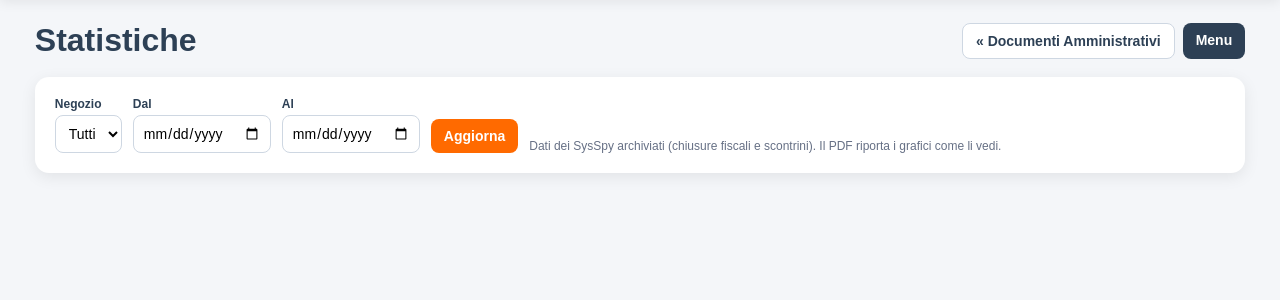
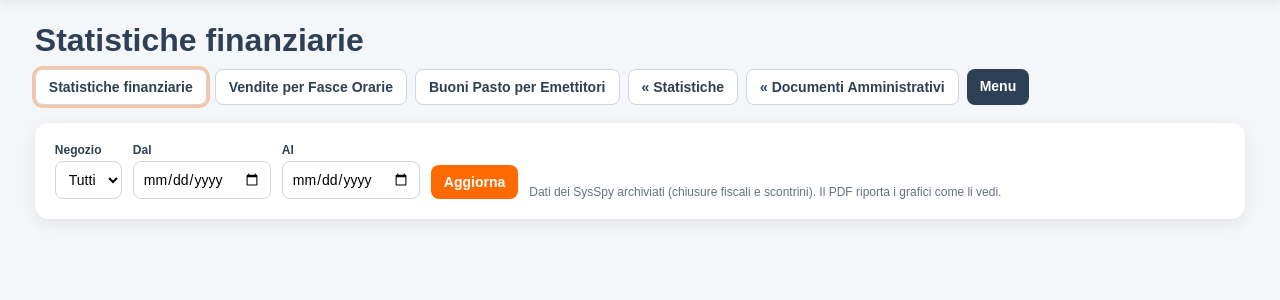
Before and after one commit to sanidatsoftware/FuturaPro, a Django app: template PrimaNota/primanota/templates/primanota/statistiche.html in a window 1280 px wide. Shown: the part 112-412 px from the top of the page. Run offline with Django 5.2, Linux system fonts and the light colour scheme; the template is opened without the code that fills it, so the values that code supplies are empty; parts of the project's set-up code (start-up, migrations or seed data) failed here and were passed over.

Commit message:
Statistiche riorganizzate per Direttori e Amministratori
La sezione Statistiche dei Documenti Amministrativi, ora riservata a Direttori e Amministratori,
contiene tre voci: Statistiche finanziarie (le statistiche dai SysSpy, ora in
/statistiche/finanziarie/), Vendite per Fasce Orarie e Buoni Pasto per Emettitori, con un menu
comune. I vecchi collegamenti alle statistiche con i filtri portano alla nuova pagina.

Co-Authored-By: Claude Opus 5.5 <noreply@anthropic.com>
Claude-Session: https://claude.ai/code/session_01Ubv8BbFV3iFYmoSwViJ2uh

```diff
--- a/PrimaNota/primanota/services/buoni_pasto.py
+++ b/PrimaNota/primanota/services/buoni_pasto.py
@@ -98,7 +98,7 @@ def pdf(risultato, periodo, descrizione_pv, nome):
           f"<td class='n'>{euro(g['totale'])}</td></tr>"
         for i, g in enumerate(risultato["gruppi"]))
     html = (
-        f"<h1>Buoni pasto per emettitore</h1><p class='sotto'>{escape(periodo)} · {escape(descrizione_pv)}</p>"
+        f"<h1>Buoni pasto per emettitori</h1><p class='sotto'>{escape(periodo)} · {escape(descrizione_pv)}</p>"
         "<h2>Totale per emettitore</h2><table><tr><th class='c'>Causale</th><th>Emettitore</th>"
         "<th class='n'>Importo</th><th class='n'>Quota</th></tr>"
         f"{emettitori}<tr class='tot'><td></td><td>Totale</td><td class='n'>{euro(risultato['totale'])}</td>"
@@ -107,4 +107,4 @@ def pdf(risultato, periodo, descrizione_pv, nome):
         "<th class='c'>Causale</th><th>Emettitore</th><th class='n'>Importo</th></tr>"
         f"{dettaglio}<tr class='tot'><td></td><td colspan='3'>Totale generale</td>"
         f"<td class='n'>{euro(risultato['totale'])}</td></tr></table>")
-    return documento_pdf(html, "Buoni pasto per emettitore", periodo, nome, css=CSS_PDF)
+    return documento_pdf(html, "Buoni pasto per emettitori", periodo, nome, css=CSS_PDF)
--- a/PrimaNota/primanota/services/statistiche_pdf.py
+++ b/PrimaNota/primanota/services/statistiche_pdf.py
@@ -43,7 +43,7 @@ def euro(valore):
 
 
 def nome_file(negozio, data_da, data_a):
-    parti = ["Statistiche", negozio or "Tutti i negozi", data_da if data_da == data_a else f"dal {data_da} al {data_a}"]
+    parti = ["Statistiche finanziarie", negozio or "Tutti i negozi", data_da if data_da == data_a else f"dal {data_da} al {data_a}"]
     return "_".join(re.sub(r"[^\w-]+", "_", p.replace(" - ", " ")).strip("_") for p in parti) + ".pdf"
 
 
--- a/PrimaNota/primanota/templates/primanota/_menu.html
+++ b/PrimaNota/primanota/templates/primanota/_menu.html
@@ -7,7 +7,15 @@
     <a class="btn btn-light {% if attivo == 'versamenti' %}active{% endif %}" href="/primanota/versamenti/">Consultazione versamenti</a>
     <a class="btn btn-light {% if attivo == 'versamenti_note' %}active{% endif %}" href="/primanota/versamenti/note/">Note sui versamenti</a>
     <a class="btn btn-light" href="/primanota/">« Documenti Amministrativi</a>
-    {% elif attivo == "statistiche" or attivo == "buoni_pasto" or attivo == "prima_nota" or attivo == "fasce_orarie" %}
+    {% elif attivo == "statistiche" or attivo == "buoni_pasto" or attivo == "fasce_orarie" or attivo == "statistiche_menu" %}
+    {% if attivo != "statistiche_menu" %}
+    <a class="btn btn-light {% if attivo == 'statistiche' %}active{% endif %}" href="/primanota/statistiche/finanziarie/">Statistiche finanziarie</a>
+    <a class="btn btn-light {% if attivo == 'fasce_orarie' %}active{% endif %}" href="/primanota/fasce-orarie/">Vendite per Fasce Orarie</a>
+    <a class="btn btn-light {% if attivo == 'buoni_pasto' %}active{% endif %}" href="/primanota/buoni-pasto/">Buoni Pasto per Emettitori</a>
+    <a class="btn btn-light" href="/primanota/statistiche/">« Statistiche</a>
+    {% endif %}
+    <a class="btn btn-light" href="/primanota/">« Documenti Amministrativi</a>
+    {% elif attivo == "prima_nota" %}
     <a class="btn btn-light" href="/primanota/">« Documenti Amministrativi</a>
     {% else %}
     <a class="btn btn-light {% if attivo == 'admin' %}active{% endif %}" href="/primanota/admin/">Scansioni</a>
--- a/PrimaNota/primanota/templates/primanota/base.html
+++ b/PrimaNota/primanota/templates/primanota/base.html
@@ -43,6 +43,14 @@ textarea{min-height:80px;resize:vertical;width:100%}
 .stampa-barra{display:flex;gap:10px;align-items:center;padding:10px 14px;border-bottom:1px solid #e1e7ee}
 .stampa-barra strong{flex:1;color:#2d4055}
 .stampa-box iframe{flex:1;border:0;border-radius:0 0 14px 14px;width:100%}
+/* Schede delle sezioni (Documenti Amministrativi, Statistiche). */
+.sezioni{display:grid;grid-template-columns:repeat(auto-fit,minmax(280px,1fr));gap:18px}
+.sezione-card{background:#fff;border-radius:14px;padding:26px;box-shadow:0 4px 16px rgba(0,0,0,.08);text-decoration:none;color:#263238;
+    border:2px solid transparent;transition:border-color .15s,transform .15s}
+.sezione-card:hover{border-color:#ff6a00;transform:translateY(-2px)}
+.sezione-card .icona{font-size:34px}.sezione-card h2{color:#2d4055;margin:10px 0 6px}
+.sezione-card p{margin:0;color:#667085;font-size:14px}
+.sezione-card .badge{margin-top:12px}
 .stampa-attesa{flex:1;display:flex;align-items:center;justify-content:center;color:#667085}
 </style>
 {% block style %}{% endblock %}
--- a/PrimaNota/primanota/templates/primanota/buoni_pasto.html
+++ b/PrimaNota/primanota/templates/primanota/buoni_pasto.html
@@ -1,6 +1,6 @@
 {% extends "primanota/base.html" %}
 {% load primanota_formati %}
-{% block title %}Buoni Pasto per Emettitore{% endblock %}
+{% block title %}Buoni Pasto per Emettitori{% endblock %}
 {% block style %}
 <style>
 .pv-scelta{border:1px solid #ced7e2;border-radius:8px;background:#fff;max-height:150px;overflow:auto;padding:6px 10px;min-width:300px;
@@ -19,7 +19,7 @@
 {% endblock %}
 {% block content %}
 <div class="top-actions">
-    <h1>Buoni Pasto per Emettitore</h1>
+    <h1>Buoni Pasto per Emettitori</h1>
     {% if puo_gestire %}<a class="btn btn-light" href="/primanota/buoni-pasto/collegamento/">⚙ Collegamento database</a>{% endif %}
     {% include "primanota/_menu.html" with attivo="buoni_pasto" %}
 </div>
--- a/PrimaNota/primanota/templates/primanota/buoni_pasto_collegamento.html
+++ b/PrimaNota/primanota/templates/primanota/buoni_pasto_collegamento.html
@@ -4,7 +4,7 @@
 <div class="top-actions">
     <h1>Collegamento al database della cassa centrale</h1>
     <a class="btn btn-light" href="/primanota/prima-nota/">« Consultazione Prima Nota</a>
-    <a class="btn btn-light" href="/primanota/buoni-pasto/">« Buoni Pasto per Emettitore</a>
+    <a class="btn btn-light" href="/primanota/buoni-pasto/">« Buoni Pasto per Emettitori</a>
     {% include "primanota/_menu.html" with attivo="buoni_pasto" %}
 </div>
 {% if messaggio %}<div class="message-ok">{{ messaggio }}</div>{% endif %}
--- a/PrimaNota/primanota/templates/primanota/statistiche.html
+++ b/PrimaNota/primanota/templates/primanota/statistiche.html
@@ -1,6 +1,6 @@
 {% extends "primanota/base.html" %}
 {% load primanota_formati %}
-{% block title %}Statistiche Chiusure Fiscali{% endblock %}
+{% block title %}Statistiche finanziarie{% endblock %}
 {% block style %}
 <style>
 .viz{--serie:#2a78d6;--serie-chiaro:#cde2fb;--testo:#263238;--testo-2:#52514e;--griglia:#e6e9ee}
@@ -37,7 +37,7 @@
 {% endblock %}
 {% block content %}
 <div class="top-actions">
-    <h1>Statistiche</h1>
+    <h1>Statistiche finanziarie</h1>
     {% include "primanota/_menu.html" with attivo="statistiche" %}
 </div>
 <div class="card">
@@ -354,7 +354,7 @@
         const q = new URLSearchParams(new FormData(document.querySelector("form.filters")));
         q.set("andamento", scelte.andamento); q.set("grafico_negozi", scelte.negozi); q.set("grafico_pagamenti", scelte.pagamenti);
         if(dati.length && (inizio > 0 || fine < dati.length - 1)){ q.set("vista_da", dati[inizio].data); q.set("vista_a", dati[fine].data); }
-        apriStampa("/primanota/statistiche/pdf/?" + q.toString());
+        apriStampa("/primanota/statistiche/finanziarie/pdf/?" + q.toString());
     };
 })();
 </script>
--- a/PrimaNota/primanota/urls.py
+++ b/PrimaNota/primanota/urls.py
@@ -23,8 +23,9 @@ urlpatterns = [
     path("versamenti/", views.versamenti, name="primanota_versamenti"),
     path("versamenti/note/", views.versamenti_note, name="primanota_versamenti_note"),
     path("versamenti/monitor/", views.versamenti_monitor, name="primanota_versamenti_monitor"),
-    path("statistiche/", views.statistiche, name="primanota_statistiche"),
-    path("statistiche/pdf/", views.statistiche_pdf, name="primanota_statistiche_pdf"),
+    path("statistiche/", views.statistiche_menu, name="primanota_statistiche_menu"),
+    path("statistiche/finanziarie/", views.statistiche, name="primanota_statistiche"),
+    path("statistiche/finanziarie/pdf/", views.statistiche_pdf, name="primanota_statistiche_pdf"),
     path("buoni-pasto/", views.buoni_pasto, name="primanota_buoni_pasto"),
     path("prima-nota/", views.prima_nota, name="primanota_prima_nota"),
     path("fasce-orarie/", views.fasce_orarie, name="primanota_fasce_orarie"),
```
Also changed, not shown: PrimaNota/primanota/templates/primanota/home.html (+6 -25 lines), PrimaNota/primanota/templates/primanota/statistiche_menu.html (added, +25 -0 lines), PrimaNota/primanota/views.py (+13 -5 lines), PrimaNota/tests/test_primanota.py (+40 -16 lines).
